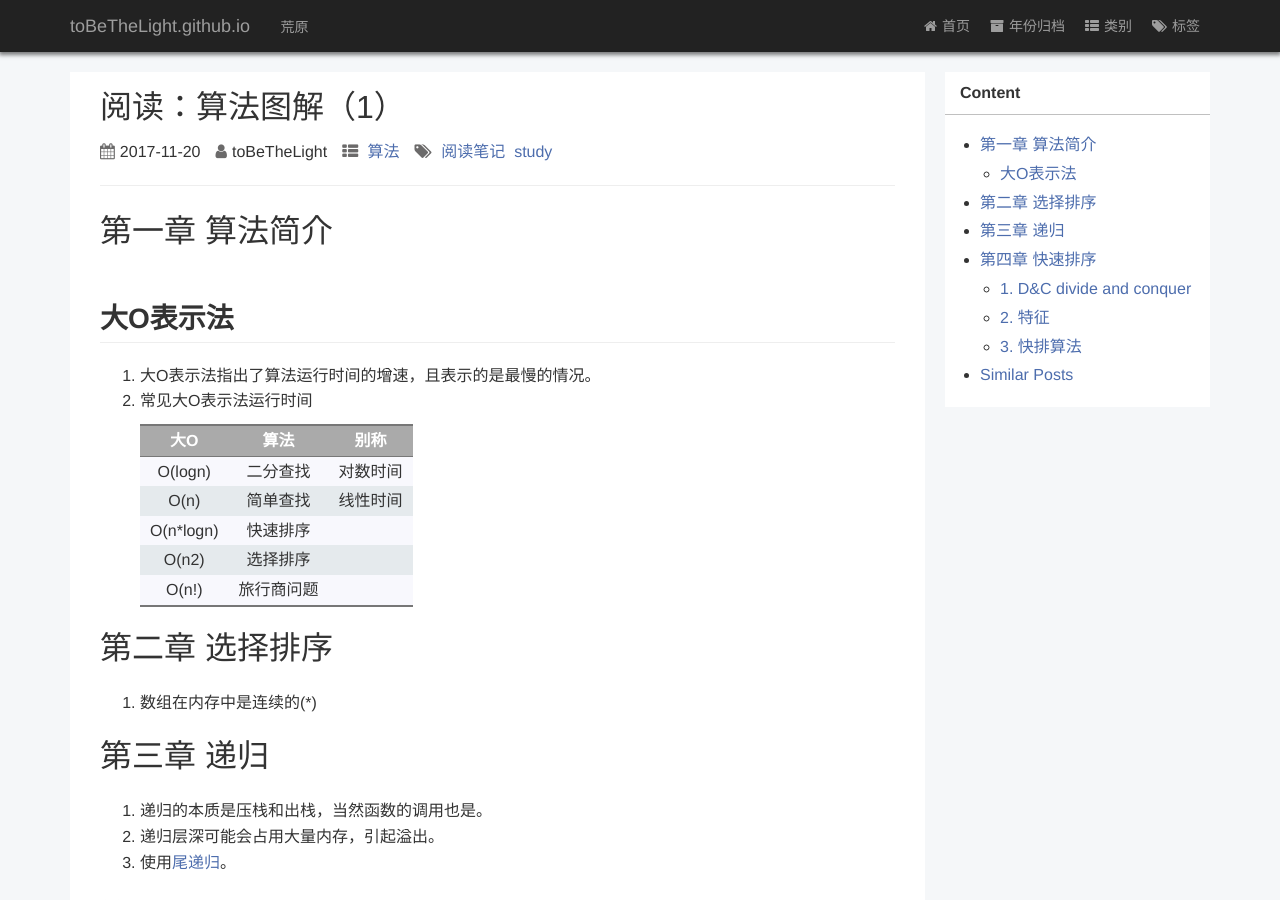
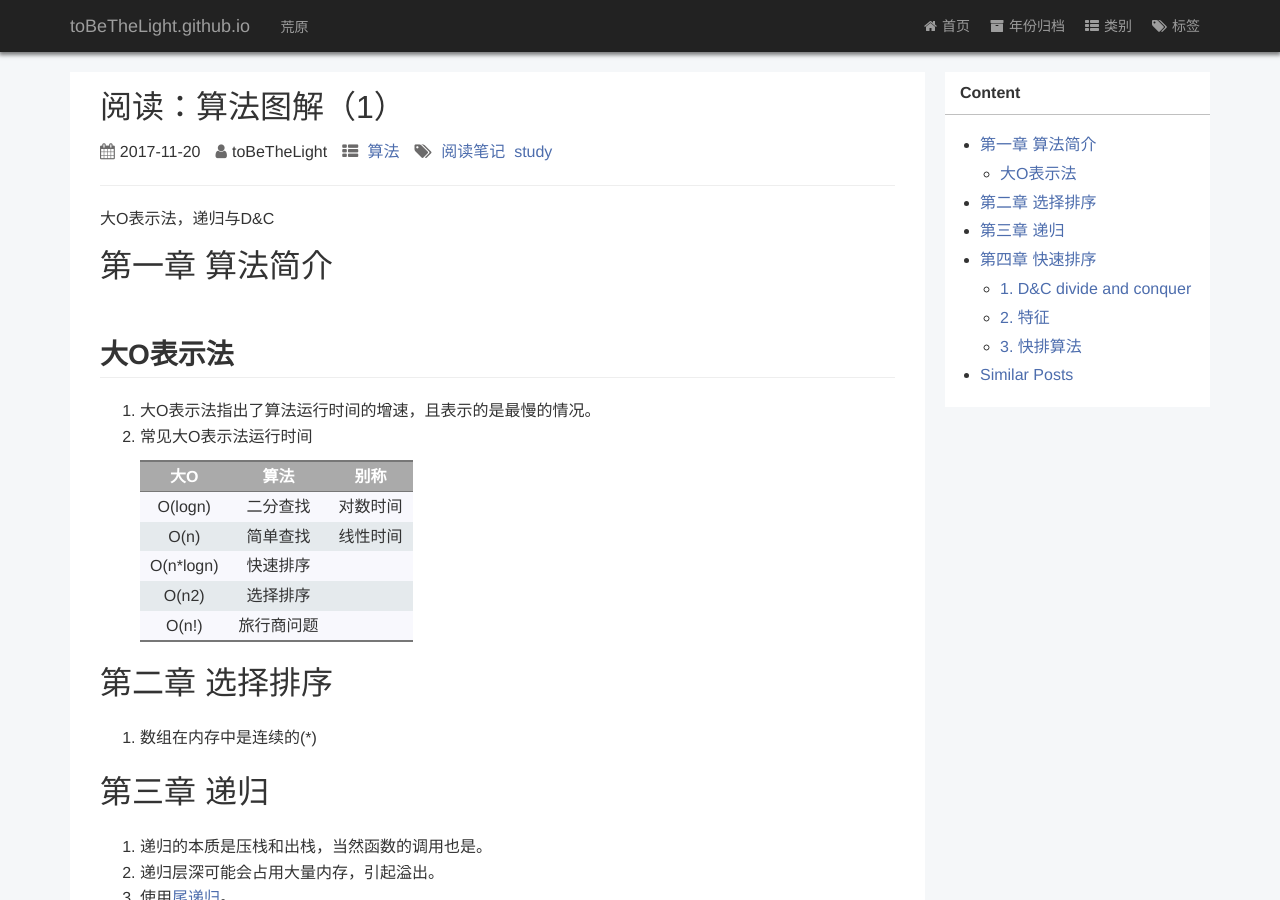
Before and after one commit to toBeTheLight/toBeTheLight.github.io, a Jekyll site: the page built from _posts/2017-11-20-算法图解 1.md, in a window 1280 px wide and 900 px high. Built offline with Jekyll 4.4.1, drawn with Linux system fonts in a browser that asks for light colours; a style sheet for code colours, icons or effects is not loaded.

Commit message:
add:content

```diff
--- a/_posts/2017-11-20-算法图解 1.md
+++ b/_posts/2017-11-20-算法图解 1.md
@@ -8,7 +8,7 @@ author: toBeTheLight
 
 * content
 {:toc}
-
+大O表示法，递归与D&C
 
 
 # 第一章 算法简介
```
